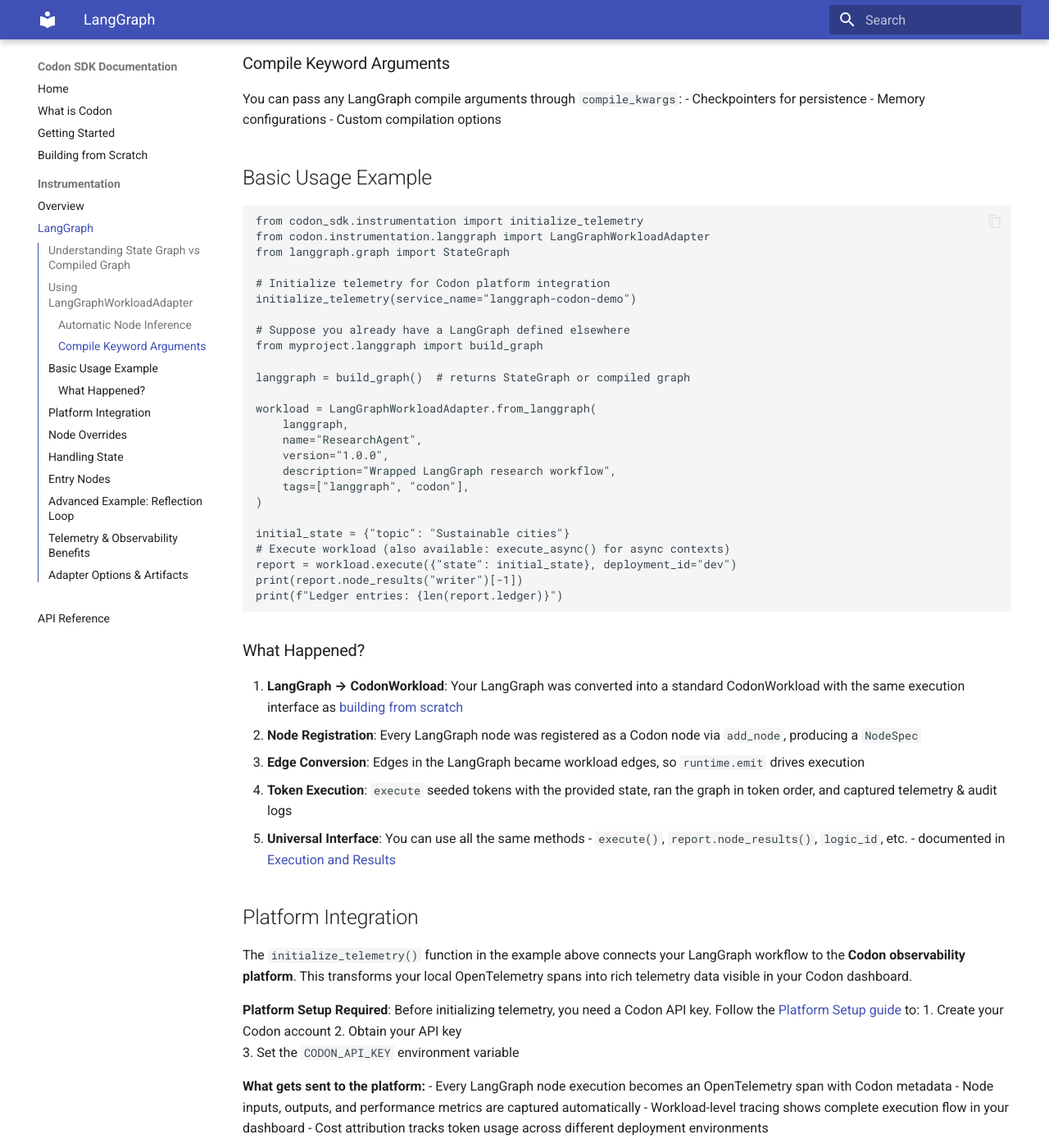
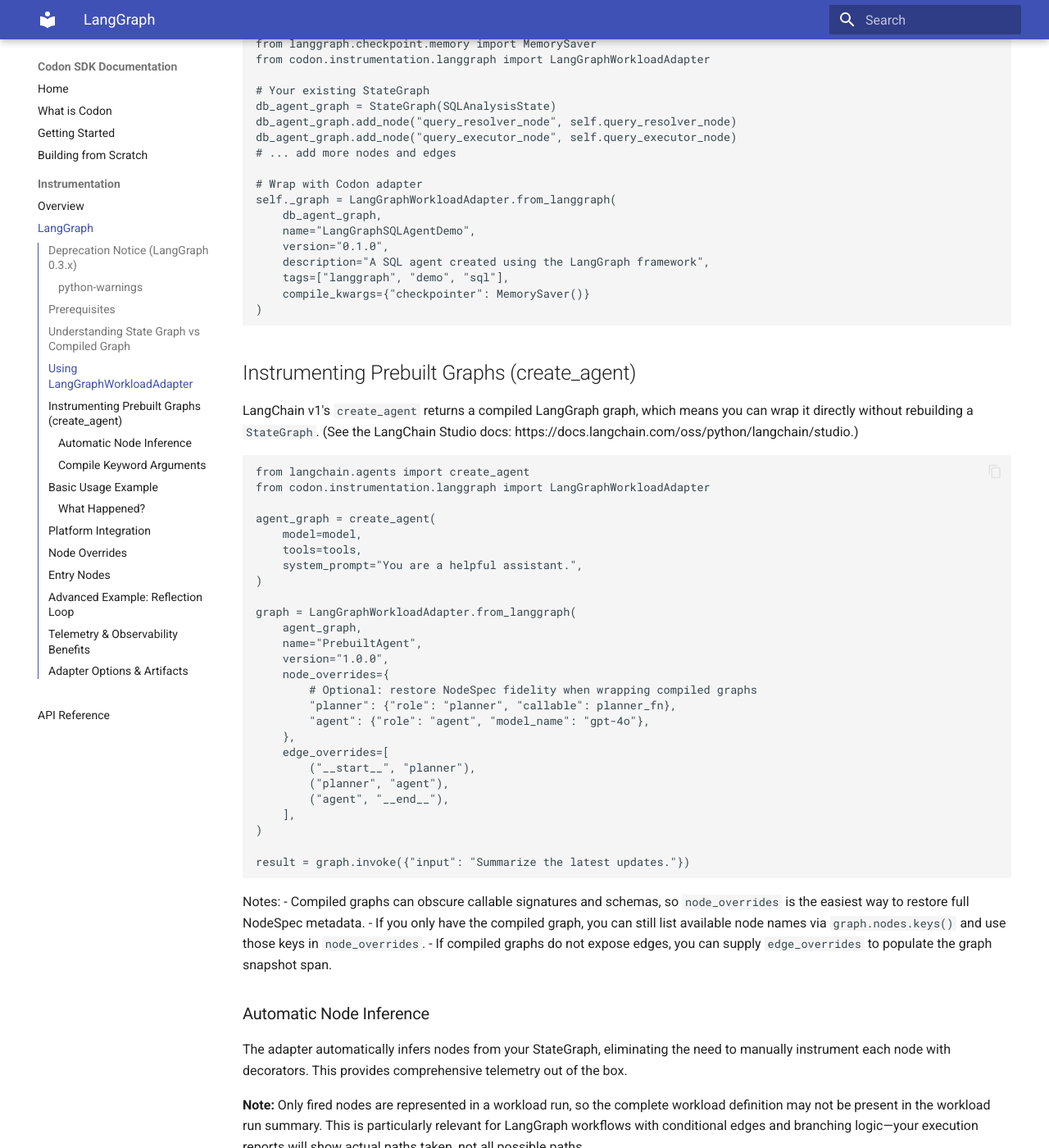
Before and after one commit to Codon-Ops/codon-sdk, an MkDocs documentation site: the page built from docs/public/instrumentation/langgraph.md, in a window 1280 px wide and 1400 px high, scrolled down 1223 px. Shown: the whole window at 82% size. Built offline with MkDocs 1.6.1 and Material for MkDocs 9.7.7, drawn with Linux system fonts in a browser that asks for light colours; some of the changed text lies outside the part shown.

Commit message:
update: Updated LangGraph documentation for V1 migration support

````diff
--- a/docs/public/instrumentation/langgraph.md
+++ b/docs/public/instrumentation/langgraph.md
@@ -1,6 +1,22 @@
 # For LangGraph Users
 
 If you're already using LangGraph, the Codon SDK provides seamless integration through the `LangGraphWorkloadAdapter`. This allows you to wrap your existing StateGraphs with minimal code changes while gaining comprehensive telemetry and observability. See [Execution and Results](../building-from-scratch.md#execution-and-results) for the complete interface that becomes available.
+
+## Deprecation Notice (LangGraph 0.3.x)
+Support for LangGraph 0.3.x is deprecated and will be removed after the 0.1.0a5 release of codon-instrumentation-langgraph. If you need to stay on LangGraph 0.3.x, pin this package at <=0.1.0a5. Starting with 0.2.0a0, the adapter will support only LangChain/LangGraph v1.x.
+
+### python-warnings
+When running with LangGraph 0.3.x you will see a DeprecationWarning explaining the cutoff. To silence the warning, set:
+
+CODON_LANGGRAPH_DEPRECATION_SILENCE=1
+
+## Prerequisites
+
+- Python 3.9 or higher
+- LangChain 1.0 or higher
+- LangGraph 1.0 or higher
+
+**Note:** The instrumentation package assumes that invocations to an LLM are being done using a `LangChain` interface. Other LLM client interfaces are not currently supported at this time and will not yield token metadata on the [**Codon Optimization Platform**](https://optimization.codonops.ai).
 
 ## Understanding State Graph vs Compiled Graph
 
@@ -9,7 +25,7 @@
 - **State Graph**: The graph you define and add nodes to during development
 - **Compiled Graph**: The executable version created when you want to run the graph
 
-The `LangGraphWorkloadAdapter` works by wrapping your StateGraph and compiling it for you, allowing you to pass compile keyword arguments for features like checkpointers and long-term memory.
+The `LangGraphWorkloadAdapter` works with either your StateGraph or CompiledGraph. When wrapping your StateGraph, the adapter compiles it for you, allowing you to pass compile keyword arguments for features like checkpointers and long-term memory. When wrapping a CompiledGraph, the adapter automatically inherits any pre-compiled features of that graph.
 
 ## Using LangGraphWorkloadAdapter
 
@@ -36,6 +52,45 @@
     compile_kwargs={"checkpointer": MemorySaver()}
 )
 ```
+
+## Instrumenting Prebuilt Graphs (create_agent)
+
+LangChain v1's `create_agent` returns a compiled LangGraph graph, which means you can wrap it directly without rebuilding a `StateGraph`. (See the LangChain Studio docs: https://docs.langchain.com/oss/python/langchain/studio.)
+
+```python
+from langchain.agents import create_agent
+from codon.instrumentation.langgraph import LangGraphWorkloadAdapter
+
+agent_graph = create_agent(
+    model=model,
+    tools=tools,
+    system_prompt="You are a helpful assistant.",
+)
+
+graph = LangGraphWorkloadAdapter.from_langgraph(
+    agent_graph,
+    name="PrebuiltAgent",
+    version="1.0.0",
+    node_overrides={
+        # Optional: restore NodeSpec fidelity when wrapping compiled graphs
+        "planner": {"role": "planner", "callable": planner_fn},
+        "agent": {"role": "agent", "model_name": "gpt-4o"},
+    },
+    edge_overrides=[
+        ("__start__", "planner"),
+        ("planner", "agent"),
+        ("agent", "__end__"),
+    ],
+)
+
+result = graph.invoke({"input": "Summarize the latest updates."})
+```
+
+Notes:
+- Compiled graphs can obscure callable signatures and schemas, so `node_overrides` is the easiest way to restore full NodeSpec metadata.
+- If you only have the compiled graph, you can still list available node names via `graph.nodes.keys()` and use those keys in `node_overrides`.
+- If compiled graphs do not expose edges, you can supply `edge_overrides` to populate the graph snapshot span.
+
 
 ### Automatic Node Inference
 
@@ -74,22 +129,21 @@
 )
 
 initial_state = {"topic": "Sustainable cities"}
-# Execute workload (also available: execute_async() for async contexts)
-report = workload.execute({"state": initial_state}, deployment_id="dev")
-print(report.node_results("writer")[-1])
-print(f"Ledger entries: {len(report.ledger)}")
+# Execute workload (also available: ainvoke() for async contexts)
+report = workload.invoke({"state": initial_state})
+print(report.get("writer")[-1])
 ```
 
 ### What Happened?
-1. **LangGraph → CodonWorkload**: Your LangGraph was converted into a standard CodonWorkload with the same execution interface as [building from scratch](../building-from-scratch.md#execution-and-results)
+1. **LangGraph → CodonWorkload**: Your LangGraph was converted into a standard CodonWorkload while maintaining the same invocation interface that LangGraph uses (`invoke`, `ainvoke`, `stream`, `astream`) -- this way you only need to change your code in one place and everything else will just work.
 2. **Node Registration**: Every LangGraph node was registered as a Codon node via `add_node`, producing a `NodeSpec`
-3. **Edge Conversion**: Edges in the LangGraph became workload edges, so `runtime.emit` drives execution
-4. **Token Execution**: `execute` seeded tokens with the provided state, ran the graph in token order, and captured telemetry & audit logs
-5. **Universal Interface**: You can use all the same methods - `execute()`, `report.node_results()`, `logic_id`, etc. - documented in [Execution and Results](../building-from-scratch.md#execution-and-results)
+
+3. **Token Execution**: `invoke` ran the graph and captured telemetry & audit logs
+
 
 ## Platform Integration
 
-The `initialize_telemetry()` function in the example above connects your LangGraph workflow to the **Codon observability platform**. This transforms your local OpenTelemetry spans into rich telemetry data visible in your Codon dashboard.
+The `initialize_telemetry()` function in the example above connects your LangGraph workflow to the [**Codon Optimization Platform**](https://optimization.codonops.ai). This transforms your local OpenTelemetry spans into rich telemetry data visible in your Codon dashboard.
 
 **Platform Setup Required**: Before initializing telemetry, you need a Codon API key. Follow the [Platform Setup guide](../getting-started.md#platform-setup) to:
 1. Create your Codon account
@@ -127,22 +181,6 @@
 ```
 Any fields you omit fall back to the adapter defaults. Overrides propagate to telemetry span attributes (e.g., `codon.nodespec.role`, `codon.nodespec.model_name`) and the generated `NodeSpec` entries.
 
-## Handling State
-
-- The adapter expects your token payload to contain a dictionary under the `"state"` key.
-- Each LangGraph node receives that state, invokes the original runnable, and emits updated state to successors.
-- Shared run-level data lives in `runtime.state`; you can read it from within nodes for cross-node coordination.
-
-Example node signature inside your LangGraph graph:
-```python
-async def researcher(state):
-    # state is whatever was previously emitted
-    plan = state["plan"]
-    insights = await fetch_insights(plan)
-    return {"insights": insights}
-```
-When wrapped by the adapter, the Codon node sees `message["state"]` and merges the returned dict with the existing state.
-
 ## Entry Nodes
 
 By default the adapter infers entry nodes as those with no incoming edges. You can override this by supplying `entry_nodes`:
@@ -154,7 +192,6 @@
     entry_nodes=["bootstrap"],
 )
 ```
-At execution time you can still override entry nodes via `workload.execute(..., entry_nodes=[...])` if needed.
 
 ## Advanced Example: Reflection Loop
 
@@ -195,22 +232,19 @@
     name="ReflectiveAgent",
     version="0.1.0",
 )
-# Execute workload (also available: execute_async() for async contexts)
-result = workload.execute({"state": {"topic": "urban gardens"}}, deployment_id="demo")
-print(result.node_results("finalize")[-1])
+# Execute workload (also available: ainvoke() for async contexts)
+result = workload.invoke({"state": {"topic": "urban gardens"}})
+print(result.get("finalize")[-1])
 ```
-The ledger records each iteration through the loop, and `runtime.state` tracks iteration counts for auditing.
 
 ## Telemetry & Observability Benefits
 
-- Each node span carries workload metadata (`codon.workload.id`, `codon.workload.run_id`, `codon.workload.logic_id`, `codon.workload.deployment_id`, `codon.organization.id`) so traces can be rolled up by workload, deployment, or organization without joins.
+- Each node span carries workload metadata (`codon.workload.id`, `codon.workload.run_id`, `codon.workload.logic_id`, `codon.workload.deployment_id`, `codon.organization.id`) so traces can be rolled up by workload, deployment, or organization.
 - `LangGraphTelemetryCallback` is attached automatically when invoking LangChain runnables; it captures model vendor/identifier, token usage (prompt, completion, total), and response metadata, all of which is emitted as span attributes (`codon.tokens.*`, `codon.model.*`, `codon.node.raw_attributes_json`).
 - Node inputs/outputs and latency are recorded alongside status codes, enabling comprehensive observability.
-- The audit ledger covers token enqueue/dequeue, node completions, custom events (`runtime.record_event`), and stop requests for replay and compliance workflows.
 
 ## Adapter Options & Artifacts
 
 - Use `compile_kwargs={...}` when calling `LangGraphWorkloadAdapter.from_langgraph(...)` to compile your graph with checkpointers, memory stores, or any other LangGraph runtime extras. The adapter still inspects the pre-compiled graph for node metadata while compiling with the provided extras so the runtime is ready to go.
-- Set `return_artifacts=True` to receive a `LangGraphAdapterResult` containing the `CodonWorkload`, the original state graph, and the compiled graph. This makes it easy to hand both artifacts to downstream systems (e.g., background runners) without re-compiling.
 - Provide `runtime_config={...}` during adaptation to establish default invocation options (e.g., base callbacks, tracing settings). At execution time, pass `langgraph_config={...}` to `workload.execute(...)` to layer per-run overrides; both configs are merged and supplied alongside Codon's telemetry callback.
 - Regardless of the return value, the resulting workload exposes `langgraph_state_graph`, `langgraph_compiled_graph`, `langgraph_compile_kwargs`, and `langgraph_runtime_config` for quick access to the underlying LangGraph objects.
````
Also changed, not shown: instrumentation-packages/codon-instrumentation-langgraph/README.md (+39 -0 lines).
